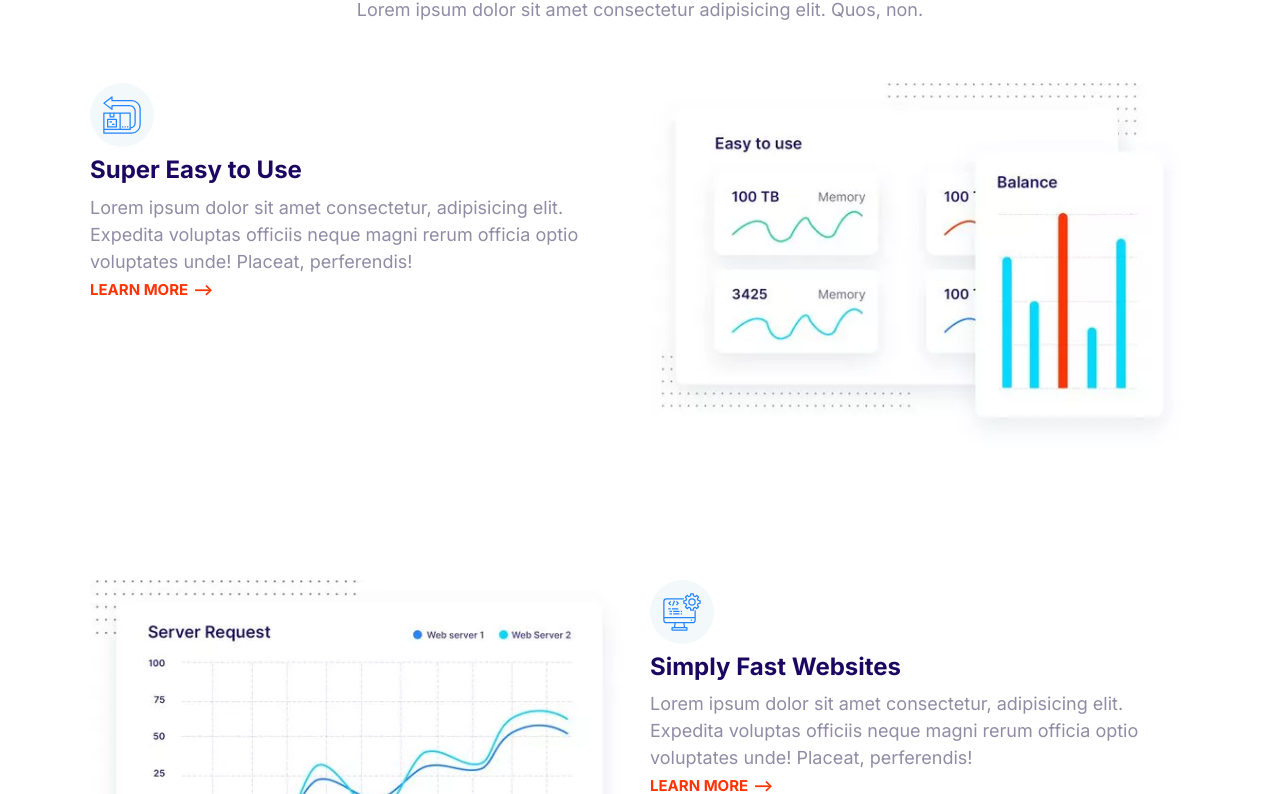
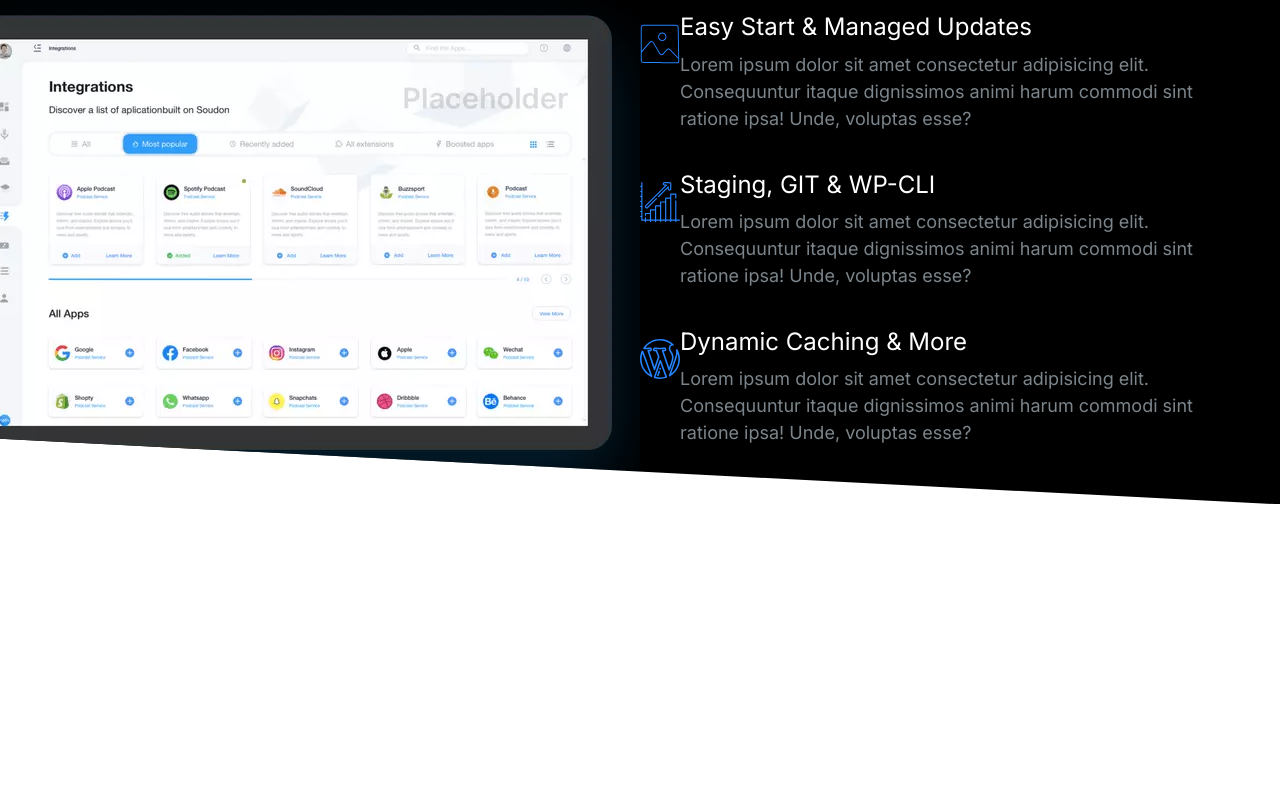
Before and after one commit to NorikoLandrum/moshify, a plain HTML site: page index.html in a window 1280 px wide. Shown: the part 151-945 px from the top of the page. After the commit the page ends 800 px from the top, so only its background shows below. Drawn offline with Linux system fonts and the light colour scheme.

Commit message:
Build the shwcase block component.

```diff
--- a/css/style.css
+++ b/css/style.css
@@ -16,6 +16,11 @@
 }
 
 /* Typograph */
+::selection {
+  background: var(--color-primary);
+  color: #fff;
+}
+
 html {
   /* 62.5% of 16px = 10px */
   font-size: 62.5%;
@@ -46,6 +51,7 @@ h2 {
 
 h3 {
   font-size: 3rem;
+  font-weight: 500;
 }
 
 p {
@@ -136,7 +142,6 @@ a {
 .list {
   list-style: none;
   padding-left: 0;
-  color: var(--color-headings);
 }
 
 .list--inline .list__item {
@@ -147,6 +152,7 @@ a {
 .list--tick {
   list-style-image: url(../images/tick.svg);
   padding: 3rem;
+  color: var(--color-headings);
 }
 
 .list--tick .list__item {
@@ -415,6 +421,7 @@ a {
 /* Media */
 .media {
   display: flex;
+  margin-bottom: 4rem;
 }
 
 .media__title {
@@ -623,18 +630,20 @@ collapsible */
   color: #7b858b;
 }
 
-.block--dark .block__heading {
+.block--dark h1,
+h2,
+h3 {
   color: #fff;
 }
 
 .block--skewed-right {
   padding-bottom: cals(var(--padding-vartical) + 4rem);
-  clip-path: polygon(0% 0%, 100% 0%, 100% 100%, 0% 80%);
+  clip-path: polygon(0% 0%, 100% 0%, 100% 100%, 0% 90%);
 }
 
 .block--skewed-left {
   padding-bottom: cals(var(--padding-vartical) + 4rem);
-  clip-path: polygon(0% 0%, 100% 0%, 100% 80%, 0% 100%);
+  clip-path: polygon(0% 0%, 100% 0%, 100% 90%, 0% 100%);
 }
 
 .container {
@@ -706,10 +715,6 @@ collapsible */
 }
 
 /* Hero */
-.hero {
-  clip-path: polygon(0% 0%, 100% 0%, 100% 90%, 0% 100%);
-}
-
 .hero__tagline {
   font-size: 2rem;
   color: #b9c3cf;
@@ -790,3 +795,23 @@ collapsible */
     order: 2;
   }
 }
+
+/* Showcase Block */
+.block-showcase__image > img {
+  width: 100%;
+}
+
+@media screen and (min-width: 768px) {
+  .block-showcase .grid {
+    grid-template-columns: 50% 50%;
+  }
+
+  .block-showcase__image {
+    justify-self: end;
+  }
+
+  .block-showcase__image > img {
+    width: auto;
+    max-width: 700px;
+  }
+}
--- a/index.html
+++ b/index.html
@@ -15,94 +15,76 @@
     <link rel="stylesheet" href="css/style.css" />
   </head>
   <body>
-    <section class="block container">
+    <section class="block block--dark block--skewed-right block-showcase">
       <header class="block__header">
-        <h2>Host on the Cloud to Keep Growing</h2>
-        <p>
-          Lorem ipsum dolor sit amet consectetur adipisicing elit. Quos, non.
-        </p>
+        <h2>User-friendly Control Panel</h2>
       </header>
-      <article class="grid grid--1x2 feature">
-        <div class="feature__content">
-          <span class="icon-container">
-            <svg class="icon icon--primary">
-              <use xlink:href="images/sprite.svg#easy"></use>
-            </svg>
-          </span>
-          <h3 class="feature__heading">Super Easy to Use</h3>
-          <p>
-            Lorem ipsum dolor sit amet consectetur, adipisicing elit. Expedita
-            voluptas officiis neque magni rerum officia optio voluptates unde!
-            Placeat, perferendis!
-          </p>
-          <a href="#" class="link-arrow">Learn More</a>
-        </div>
-        <picture>
+      <div class="container grid grid--1x2">
+        <picture class="block-showcase__image">
           <source
             type="image/webp"
-            srcset="images/easy.webp 1x, images/easy@2x.webp 2x"
+            srcset="images/ipad.webp 1x, images/ipad@2x.webp 2x"
           />
           <source
-            type="image/jpg"
-            srcset="images/easy.jpg 1x, images/easy@2x.jpg 2x"
+            type="image/png"
+            srcset="images/ipad.png 1x, images/ipad@2x.png 2x"
           />
-          <img class="feature__image" src="images/easy@2x.jpg" alt="" />
+          <img src="images/ipad.png" alt="" />
         </picture>
-      </article>
-      <article class="grid grid--1x2 feature">
-        <div class="feature__content">
-          <span class="icon-container">
+        <ul class="list">
+          <li>
+            <div class="media">
+              <div class="media__image">
                 <svg class="icon icon--primary">
-              <use xlink:href="images/sprite.svg#computer"></use>
+                  <use xlink:href="images/sprite.svg#snap"></use>
                 </svg>
-          </span>
-          <h3 class="feature__heading">Simply Fast Websites</h3>
+              </div>
+              <div class="media__body">
+                <h3 class="media__title">Easy Start & Managed Updates</h3>
                 <p>
-            Lorem ipsum dolor sit amet consectetur, adipisicing elit. Expedita
-            voluptas officiis neque magni rerum officia optio voluptates unde!
-            Placeat, perferendis!
+                  Lorem ipsum dolor sit amet consectetur adipisicing elit.
+                  Consequuntur itaque dignissimos animi harum commodi sint
+                  ratione ipsa! Unde, voluptas esse?
                 </p>
-          <a href="#" class="link-arrow">Learn More</a>
               </div>
-        <picture>
-          <source
-            type="image/webp"
-            srcset="images/fast.webp 1x, images/fast@2x.webp 2x"
-          />
-          <source
-            type="image/jpg"
-            srcset="images/fast.jpg 1x, images/fast@2x.jpg 2x"
-          />
-          <img class="feature__image" src="images/fast@2x.jpg" alt="" />
-        </picture>
-      </article>
-      <article class="grid grid--1x2 feature">
-        <div class="feature__content">
-          <span class="icon-container">
+            </div>
+          </li>
+          <li>
+            <div class="media">
+              <div class="media__image">
+                <svg class="icon icon--primary">
+                  <use xlink:href="images/sprite.svg#growth"></use>
+                </svg>
+              </div>
+              <div class="media__body">
+                <h3 class="media__title">Staging, GIT & WP-CLI</h3>
+                <p>
+                  Lorem ipsum dolor sit amet consectetur adipisicing elit.
+                  Consequuntur itaque dignissimos animi harum commodi sint
+                  ratione ipsa! Unde, voluptas esse?
+                </p>
+              </div>
+            </div>
+          </li>
+          <li>
+            <div class="media">
+              <div class="media__image">
                 <svg class="icon icon--primary">
                   <use xlink:href="images/sprite.svg#wordpress"></use>
                 </svg>
-          </span>
-          <h3 class="feature__heading">Wordpress Made Easy</h3>
+              </div>
+              <div class="media__body">
+                <h3 class="media__title">Dynamic Caching & More</h3>
                 <p>
-            Lorem ipsum dolor sit amet consectetur, adipisicing elit. Expedita
-            voluptas officiis neque magni rerum officia optio voluptates unde!
-            Placeat, perferendis!
+                  Lorem ipsum dolor sit amet consectetur adipisicing elit.
+                  Consequuntur itaque dignissimos animi harum commodi sint
+                  ratione ipsa! Unde, voluptas esse?
                 </p>
-          <a href="#" class="link-arrow">Learn More</a>
               </div>
-        <picture>
-          <source
-            type="image/webp"
-            srcset="images/wordpress.webp 1x, images/wordpress@2x.webp 2x"
-          />
-          <source
-            type="image/jpg"
-            srcset="images/wordpress.jpg 1x, images/wordpress@2x.jpg 2x"
-          />
-          <img class="feature__image" src="images/wordpress@2x.jpg" alt="" />
-        </picture>
-      </article>
+            </div>
+          </li>
+        </ul>
+      </div>
     </section>
     <script src="js/main.js"></script>
   </body>
```
Also changed, not shown: components/showcaseBlock.html (added, +71 -0 lines), images/growth.svg (added), images/ipad.png (added), images/ipad.webp (added), images/ipad@2x.png (added), images/ipad@2x.webp (added). Lines whose indentation alone changed are shown as unchanged.
